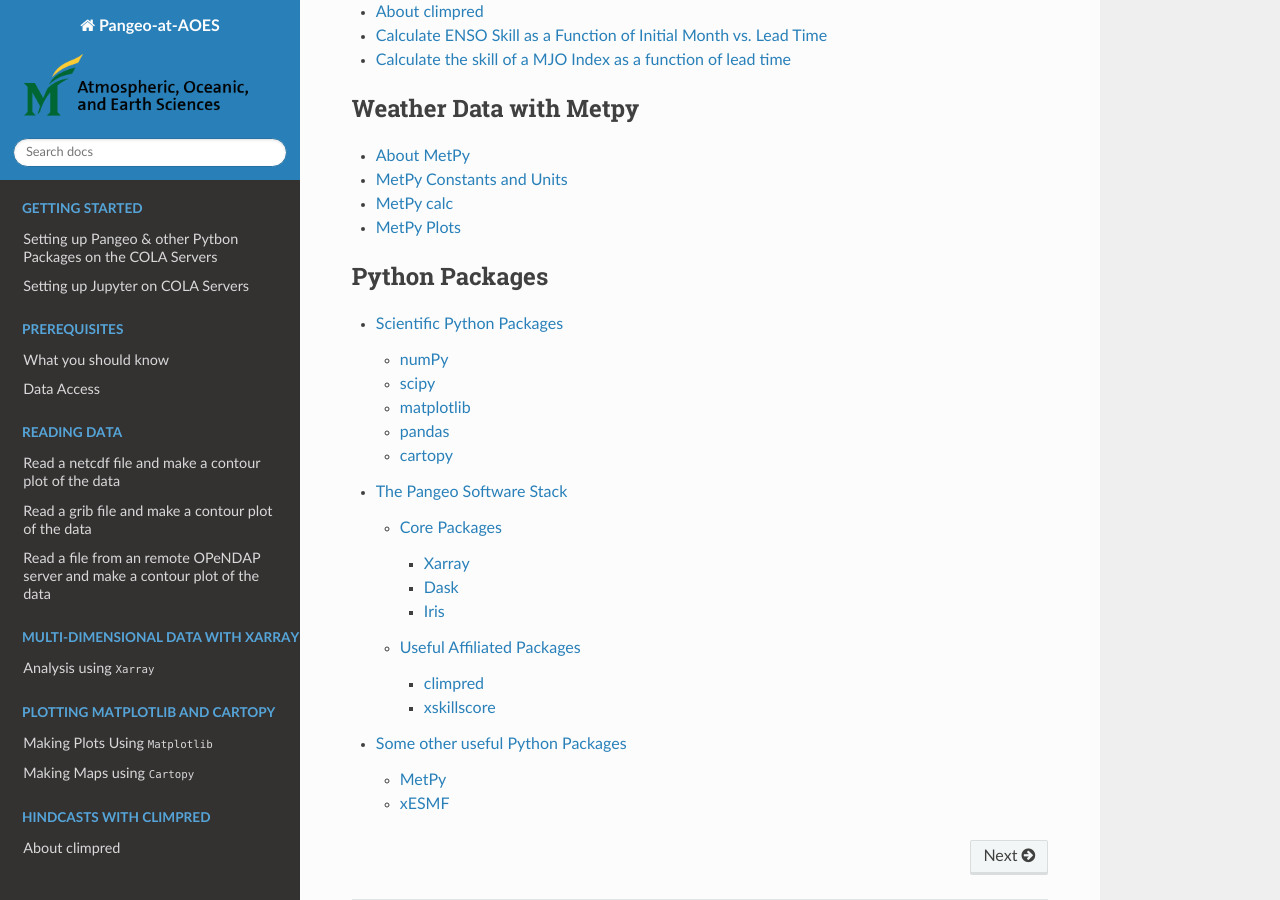
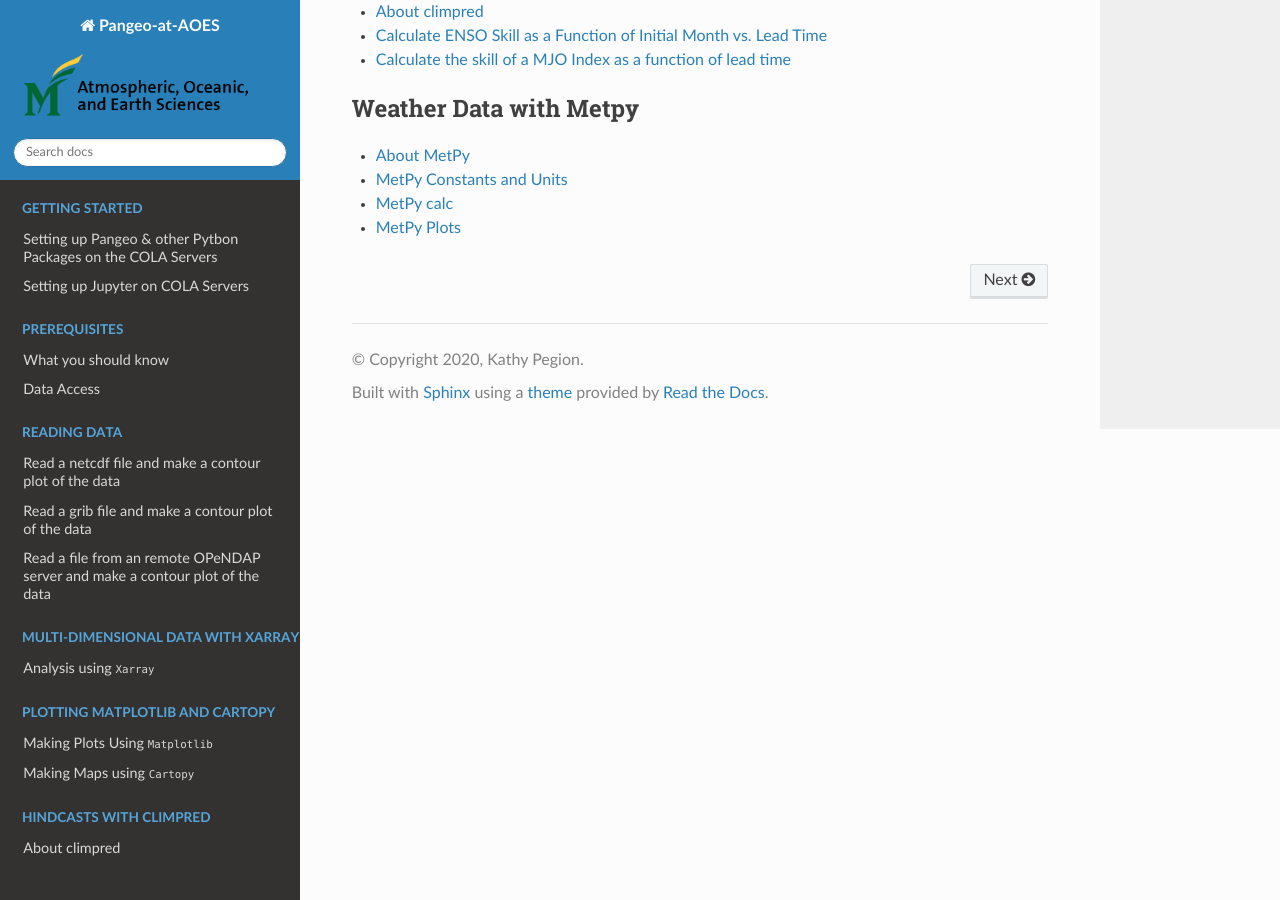
Before and after one commit to kpegion/Pangeo-at-AOES, a Sphinx documentation site: the page built from docs/source/index.rst, in a window 1280 px wide and 900 px high, scrolled down 902 px. Built offline with Sphinx 7.4.7 and the Read the Docs theme 2.0.0, drawn with Linux system fonts in a browser that asks for light colours.

Commit message:
delete extraneous

```diff
--- a/docs/source/index.rst
+++ b/docs/source/index.rst
@@ -71,12 +71,3 @@ This set of tutorials is specifically designed for the Mason AOES COLA Servers,
    examples/metpy-calc.ipynb
    examples/metpy-plot.ipynb
    examples/metpy-sounding-dignostic.ipynb
-
-
-.. toctree::
-   :maxdepth: 3
-   :caption: Python Packages
-
-   scientific-python-packages
-   what-is-pangeo
-   other-useful-python-packages
```
